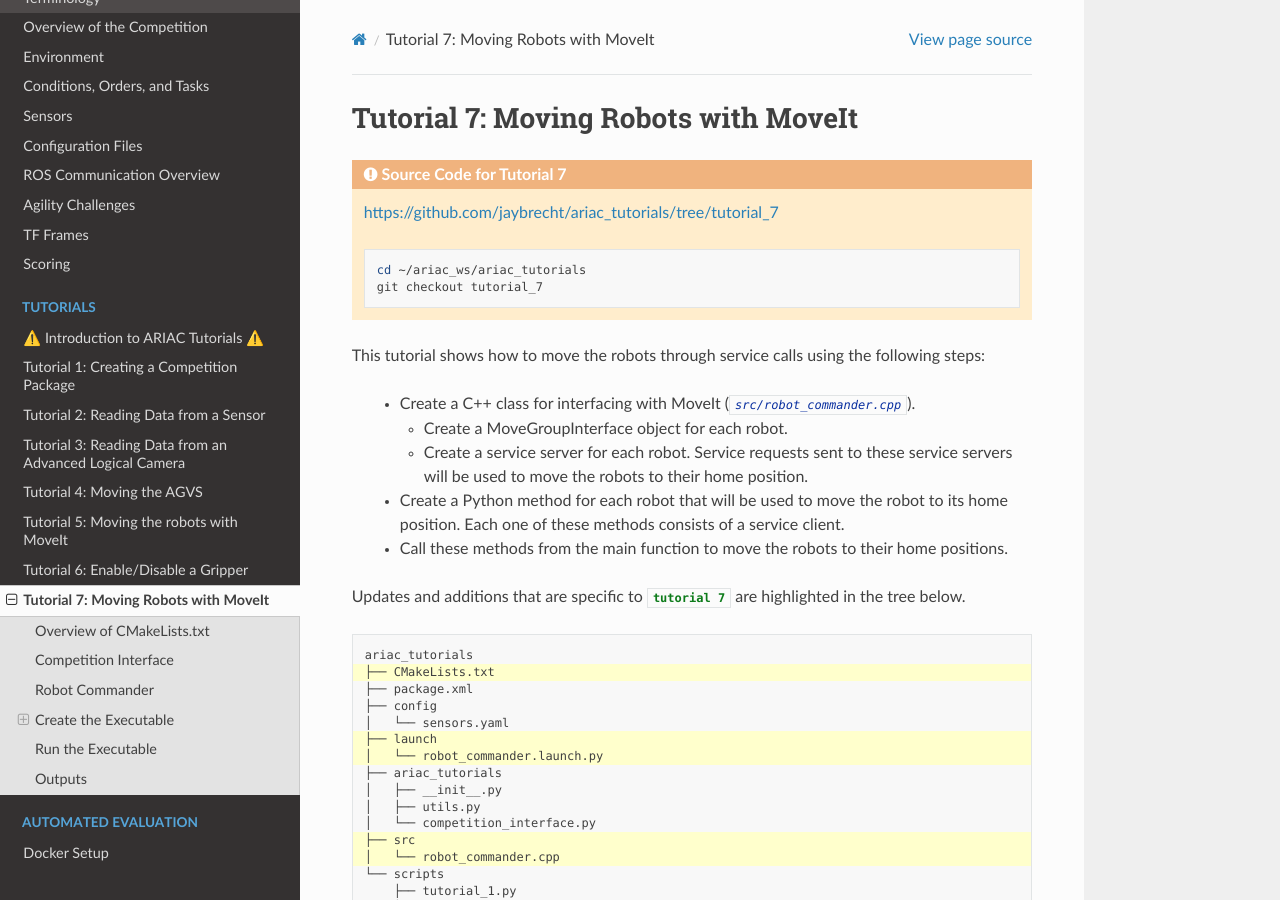
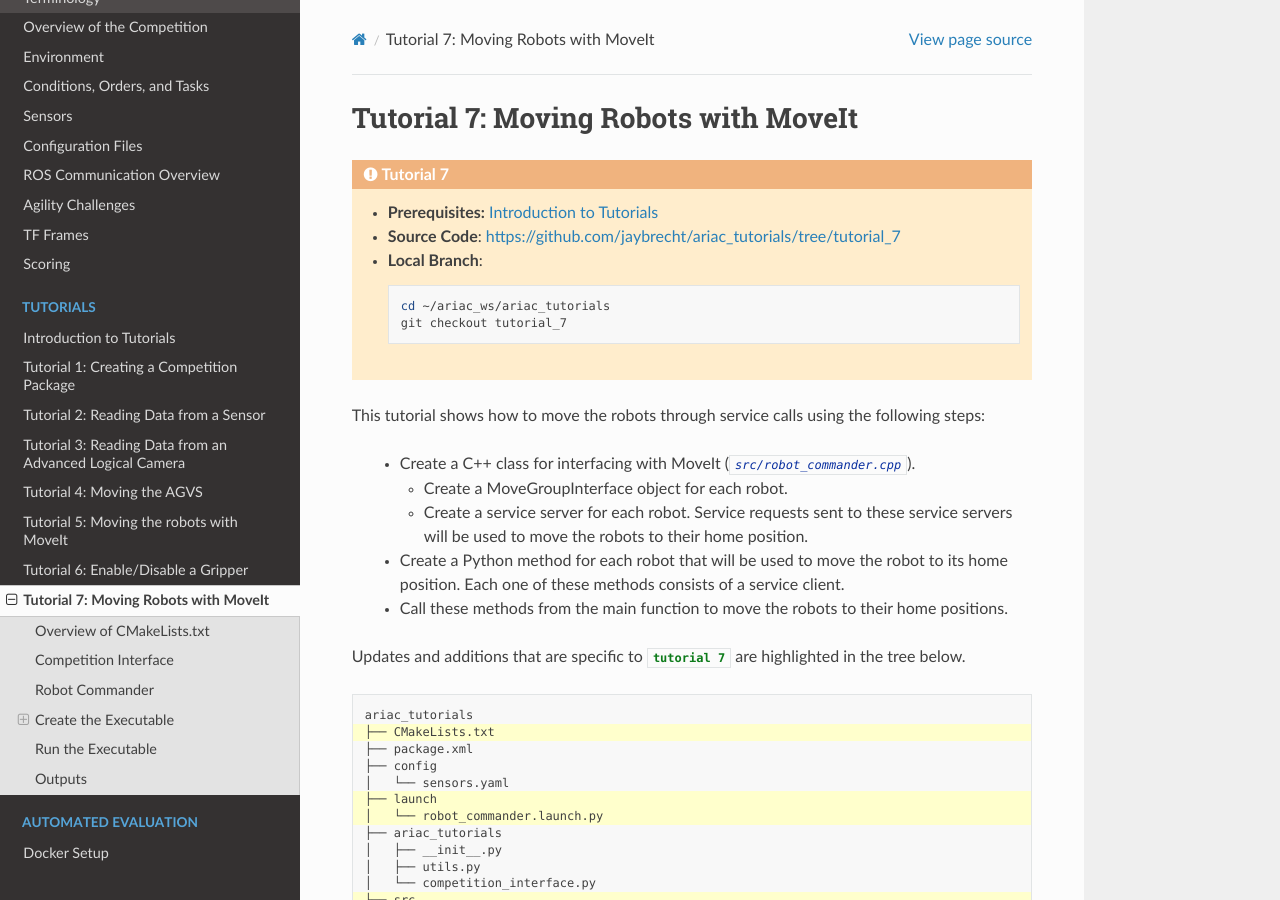
Before and after one commit to usnistgov/ARIAC, a Sphinx documentation site: the page built from docs/tutorials/tutorial_7.rst, in a window 1280 px wide and 900 px high. Built offline with Sphinx 7.4.7 and the Read the Docs theme 2.0.0, drawn with Linux system fonts in a browser that asks for light colours.

Commit message:
tutorial7

```diff
--- a/docs/tutorials/tutorial_7.rst
+++ b/docs/tutorials/tutorial_7.rst
@@ -20,16 +20,18 @@
 Tutorial 7: Moving Robots with MoveIt
 =========================================================
 
-.. admonition:: Source Code for Tutorial 7
+.. admonition:: Tutorial 7
   :class: attention
   :name: tutorial_7
 
-  `https://github.com/jaybrecht/ariac_tutorials/tree/tutorial_7 <https://github.com/jaybrecht/ariac_tutorials/tree/tutorial_7>`_
+  - **Prerequisites:** :ref:`Introduction to Tutorials <TUTORIALS>`
+  - **Source Code**: `https://github.com/jaybrecht/ariac_tutorials/tree/tutorial_7 <https://github.com/jaybrecht/ariac_tutorials/tree/tutorial_7>`_
+  - **Local Branch**:
 
-  .. code-block:: bash
+    .. code-block:: bash
 
-        cd ~/ariac_ws/ariac_tutorials
-        git checkout tutorial_7
+            cd ~/ariac_ws/ariac_tutorials
+            git checkout tutorial_7
 
 
 This tutorial shows how to move the robots through service calls using the following steps:
--- a/docs/tutorials/tutorials.rst
+++ b/docs/tutorials/tutorials.rst
@@ -10,7 +10,7 @@
 .. role:: inline-tutorial(file)
 
 =========================================================
-⚠️ Introduction to ARIAC Tutorials ⚠️
+Introduction to Tutorials
 =========================================================
 
 This section contains multiple tutorials on how to achieve basic tasks in ARIAC using Python. Some competitors may find these tutorials useful as a starting point for their own code.
```
